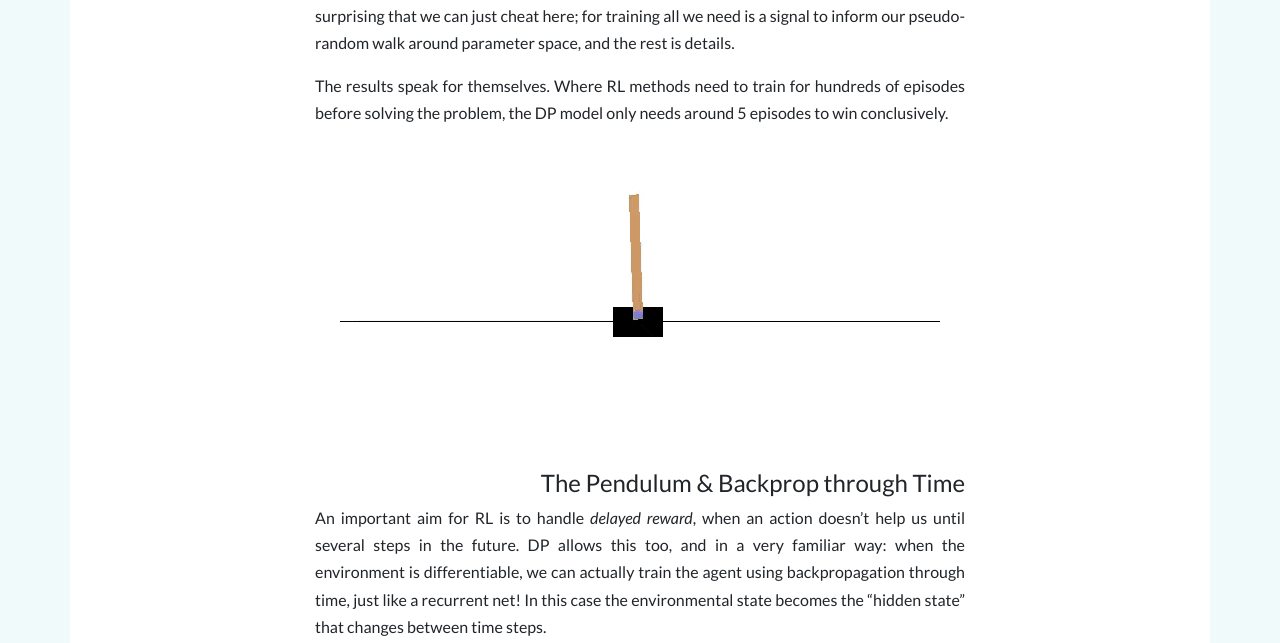
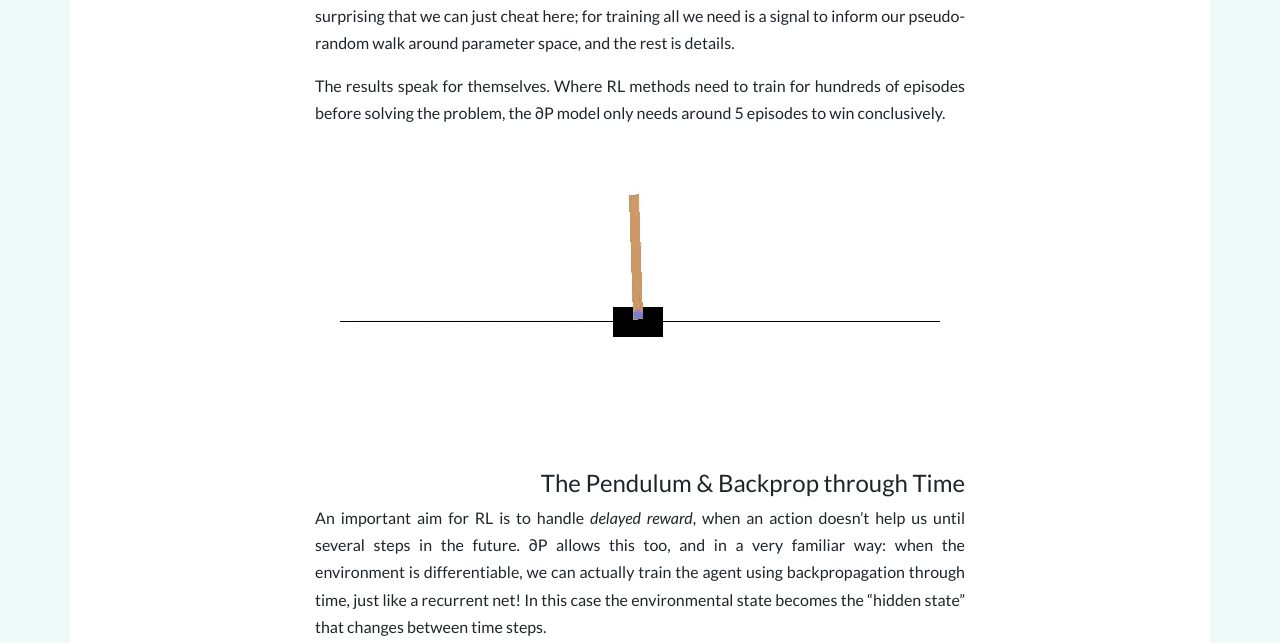
Before and after one commit to FluxML/fluxml.github.io, a Jekyll site: the page built from _posts/2019-03-05-dp-vs-rl.md, in a window 1280 px wide and 900 px high, scrolled down 5904 px. Shown: the part 184-827 px from the top of the window. Built offline with Jekyll 4.4.1, drawn with Linux system fonts in a browser that asks for light colours; nearby versions of some CDN libraries; comment, search, counter and statistics services are not loaded; some of the changed text lies outside the part shown.

Commit message:
use the correct abbreviation

```diff
--- a/_posts/2019-03-05-dp-vs-rl.md
+++ b/_posts/2019-03-05-dp-vs-rl.md
@@ -4,7 +4,7 @@ author: Mike Innes, Neethu Maria Joy, Tejan Karmali
 layout: blog
 ---
 
-We've discussed the idea of [differentiable programming](https://fluxml.ai/2019/02/07/what-is-differentiable-programming.html), where we incorporate existing programs into deep learning models. This article shows what DP can bring to some simple but classic control problems, where we would normally use black-box Reinforcement Learning (RL). DP-based models not only learn far more effective control strategies, but also train orders of magnitude faster. The [code](https://github.com/FluxML/model-zoo/tree/cdda5cad3e87b216fa67069a5ca84a3016f2a604/games/differentiable-programming) is all available to run for yourself – they will mostly train in a few seconds on any laptop.
+We've discussed the idea of [differentiable programming](https://fluxml.ai/2019/02/07/what-is-differentiable-programming.html), where we incorporate existing programs into deep learning models. This article shows what ∂P can bring to some simple but classic control problems, where we would normally use black-box Reinforcement Learning (RL). ∂P-based models not only learn far more effective control strategies, but also train orders of magnitude faster. The [code](https://github.com/FluxML/model-zoo/tree/cdda5cad3e87b216fa67069a5ca84a3016f2a604/games/differentiable-programming) is all available to run for yourself – they will mostly train in a few seconds on any laptop.
 
 
 ## Follow the Gradient
@@ -55,7 +55,7 @@ This is about the simplest possible control problem, which we use mainly for ill
 
 ## Cart, meet Pole
 
-A more recognisable control problem is [CartPole](https://gym.openai.com/envs/CartPole-v0/), the "hello world" for reinforcement learning. The task is to learn to balance an upright pole by nudging its base left or right. Our setup is broadly similar to the trebuchet case: a [Julia implementation](https://github.com/tejank10/Gym.jl) means we can directly treat the reward produced by the environment as a loss. DP allows us to switch seamlessly from model-free to model-based RL.
+A more recognisable control problem is [CartPole](https://gym.openai.com/envs/CartPole-v0/), the "hello world" for reinforcement learning. The task is to learn to balance an upright pole by nudging its base left or right. Our setup is broadly similar to the trebuchet case: a [Julia implementation](https://github.com/tejank10/Gym.jl) means we can directly treat the reward produced by the environment as a loss. ∂P allows us to switch seamlessly from model-free to model-based RL.
 
 <img src="/assets/2019-03-05-dp-vs-rl/cartpole-flow.png" />
 
@@ -72,14 +72,14 @@
 
 In other words, we force the gradient to behave as if [[f]] were the identity function. Given how much the mathematical idea of differentiability already gets abused in ML, it's perhaps not surprising that we can just cheat here; for training all we need is a signal to inform our pseudo-random walk around parameter space, and the rest is details.
 
-The results speak for themselves. Where RL methods need to train for hundreds of episodes before solving the problem, the DP model only needs around 5 episodes to win conclusively.
+The results speak for themselves. Where RL methods need to train for hundreds of episodes before solving the problem, the ∂P model only needs around 5 episodes to win conclusively.
 
 <img src="/assets/2019-03-05-dp-vs-rl/cartpole.gif" />
 
 
 ## The Pendulum & Backprop through Time
 
-An important aim for RL is to handle _delayed reward_, when an action doesn't help us until several steps in the future. DP allows this too, and in a very familiar way: when the environment is differentiable, we can actually train the agent using backpropagation through time, just like a recurrent net! In this case the environmental state becomes the "hidden state" that changes between time steps.
+An important aim for RL is to handle _delayed reward_, when an action doesn't help us until several steps in the future. ∂P allows this too, and in a very familiar way: when the environment is differentiable, we can actually train the agent using backpropagation through time, just like a recurrent net! In this case the environmental state becomes the "hidden state" that changes between time steps.
 
 <img src="/assets/2019-03-05-dp-vs-rl/bptt.png" />
 
```
Also changed, not shown: _posts/2019-02-07-what-is-differentiable-programming.md (+1 -1 lines).
